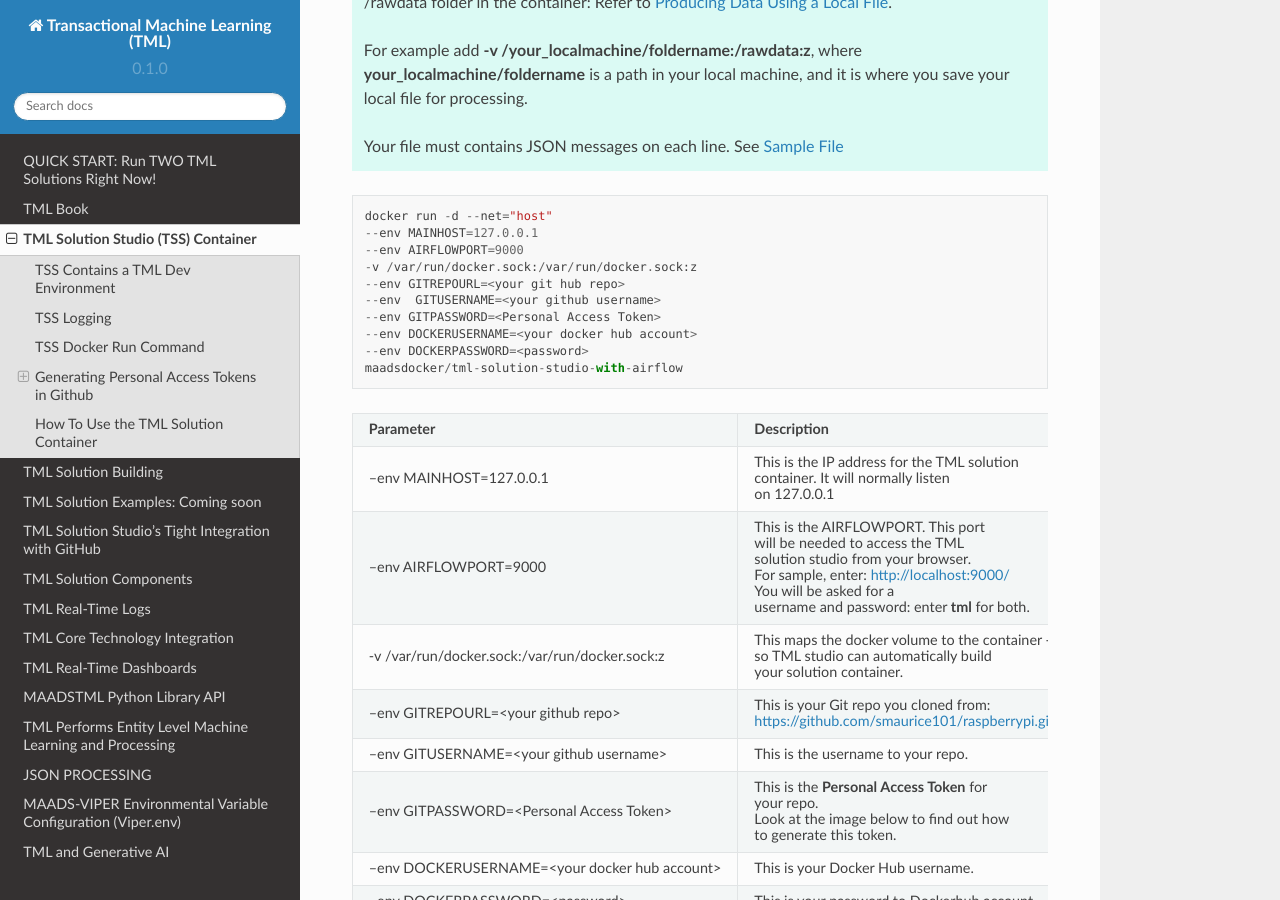
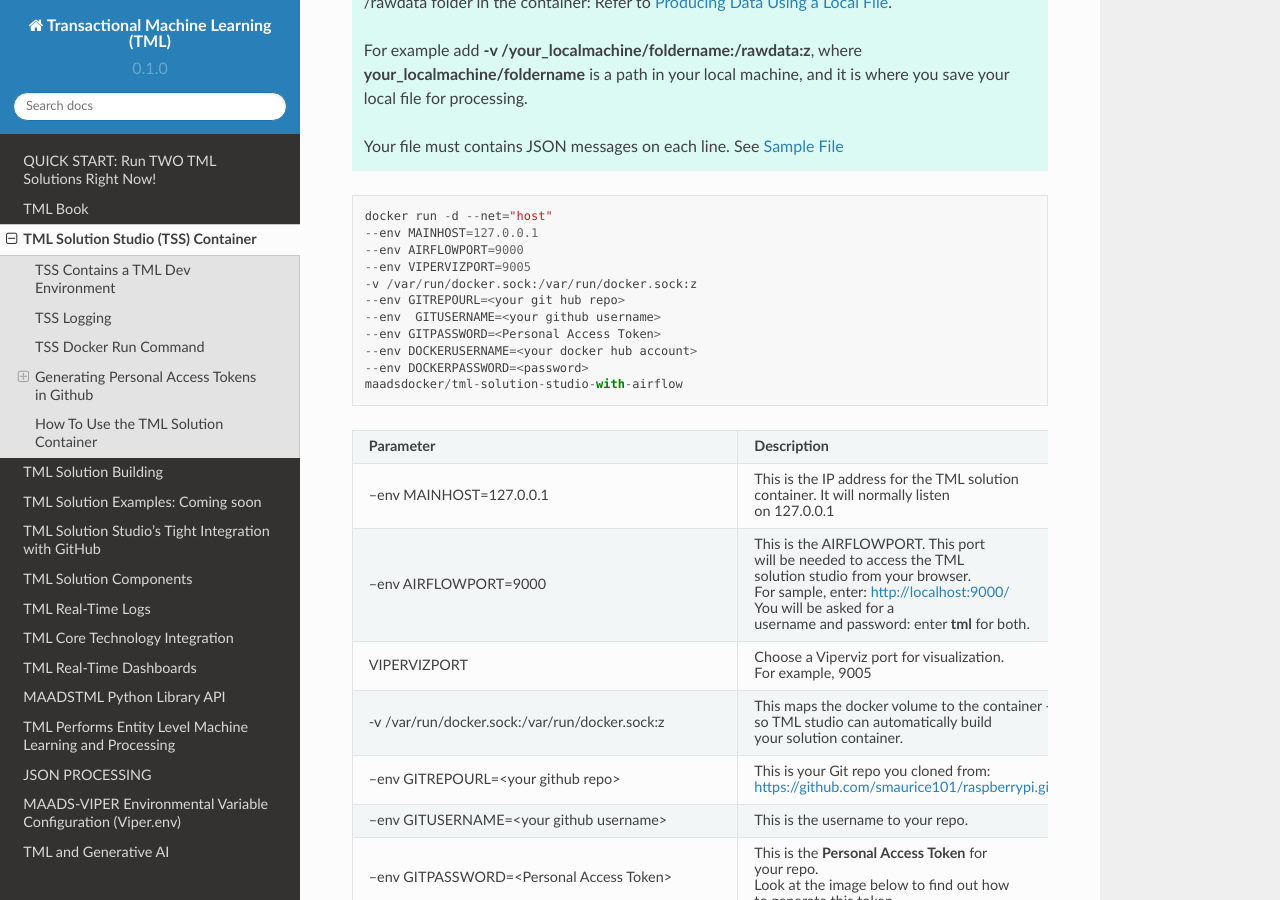
Before and after one commit to smaurice101/readthedocs, a Sphinx documentation site: the page built from docs/source/docker.rst, in a window 1280 px wide and 900 px high, scrolled down 2305 px. Built offline with Sphinx 7.4.7 and the Read the Docs theme 2.0.0, drawn with Linux system fonts in a browser that asks for light colours.

Commit message:
Update docker.rst

```diff
--- a/docs/source/docker.rst
+++ b/docs/source/docker.rst
@@ -70,6 +70,7 @@
    docker run -d --net="host"
    --env MAINHOST=127.0.0.1
    --env AIRFLOWPORT=9000
+   --env VIPERVIZPORT=9005
    -v /var/run/docker.sock:/var/run/docker.sock:z
    --env GITREPOURL=<your git hub repo>
    --env  GITUSERNAME=<your github username>
@@ -100,6 +101,10 @@
        You will be asked for a
 
        username and password: enter **tml** for both.
+   * - VIPERVIZPORT
+     - Choose a Viperviz port for visualization.
+
+       For example, 9005
    * - -v /var/run/docker.sock:/var/run/docker.sock:z
      - This maps the docker volume to the container -
 
```
